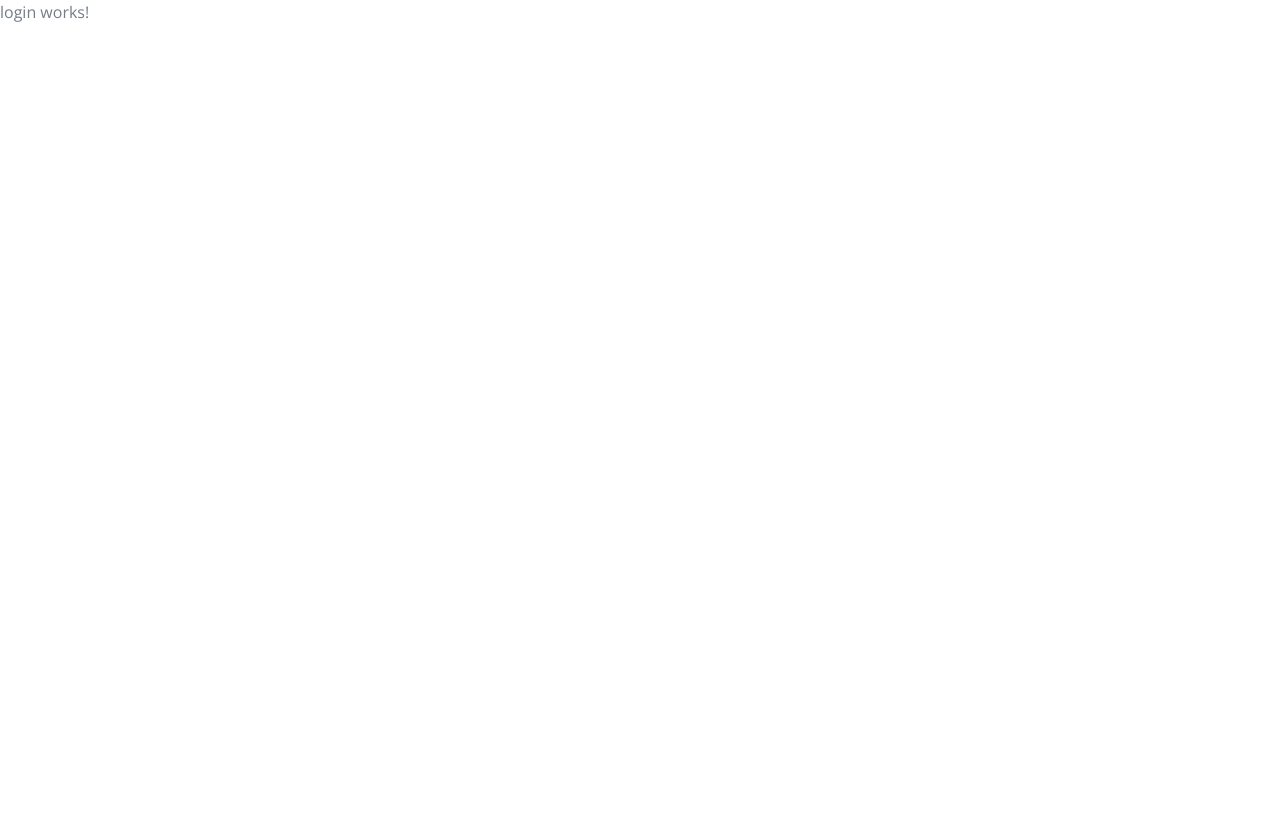
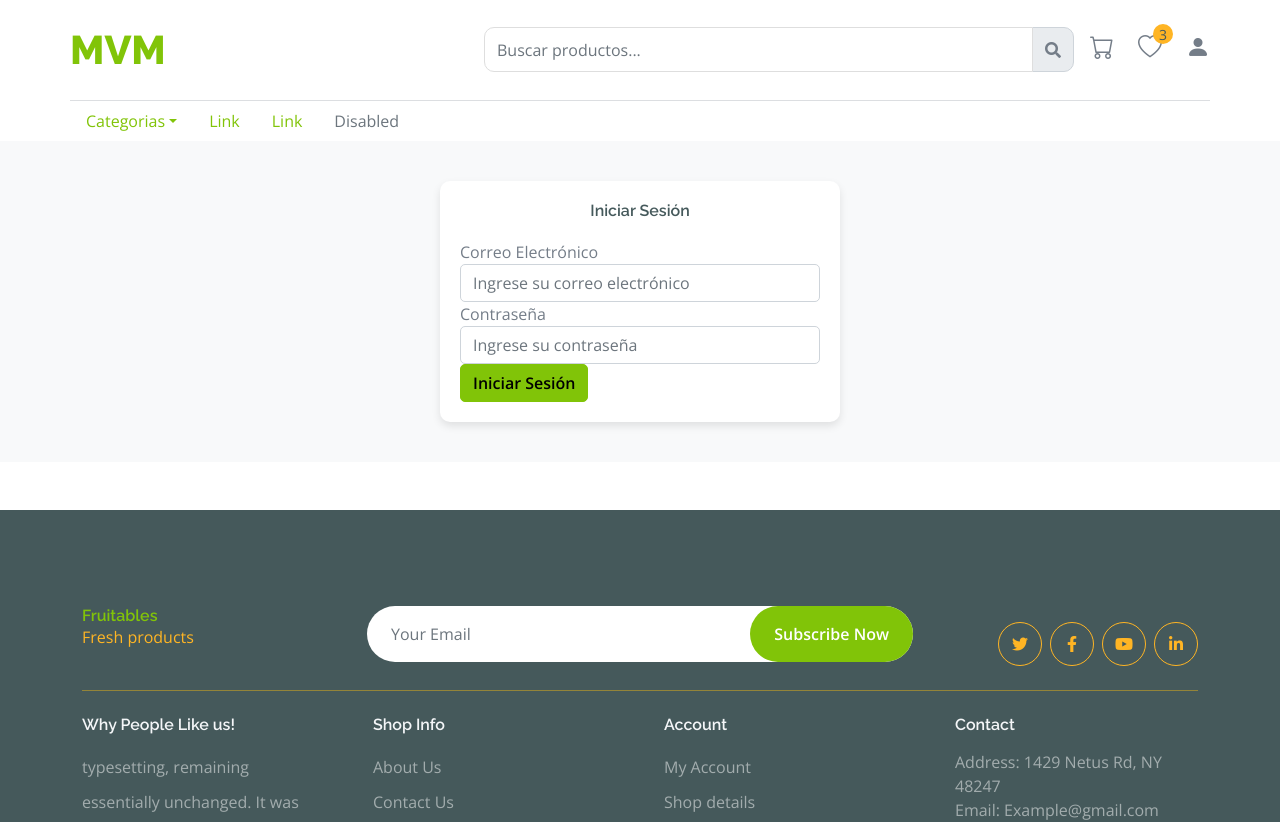
Before and after one commit to LlanesCarlos/mvm_public, an Angular app: page /login in a window 1280 px wide. Shown: the top 822 px of the page. Before the commit the page ends 800 px from the top, so only its background shows below. Built offline with nearby package versions, Linux system fonts and the light colour scheme.

Commit message:
primeros ajustes en el html para el login

```diff
--- a/src/app/components/header/header.component.css
+++ b/src/app/components/header/header.component.css
@@ -55,3 +55,7 @@
 .dropdown:hover .dropdown-menu {
   display: block;
 }
+
+.header{
+  position:sticky;
+}
--- a/src/app/components/header/header.component.html
+++ b/src/app/components/header/header.component.html
@@ -1,5 +1,5 @@
 <!-- Navbar start -->
-<div class="container-fluid fixed-top">
+<div class="container-fluid fixed-top header">
     <div class="container px-0">
         <nav class="navbar navbar-light bg-white navbar-expand-xl">
             <a href="index.html" class="navbar-brand"><h1 class="text-primary display-6">MVM</h1></a>
--- a/src/app/pages/login/login.component.css
+++ b/src/app/pages/login/login.component.css
@@ -0,0 +1,31 @@
+
+.main-container{
+  height: 100%;
+  margin: 0;
+  display: flex;
+  align-items: center;
+  justify-content: center;
+  background-color: #f8f9fa;
+  padding: 2.5em;
+}
+
+.login-container {
+  width: 100%;
+  max-width: 400px;
+  padding: 20px;
+  background-color: white;
+  border-radius: 10px;
+  box-shadow: 0 4px 8px rgba(0, 0, 0, 0.1);
+}
+
+.login-container h2 {
+  margin-bottom: 20px;
+}
+
+.form-control {
+  border-radius: 5px;
+}
+
+.btn-primary {
+  border-radius: 5px;
+}
--- a/src/app/pages/login/login.component.html
+++ b/src/app/pages/login/login.component.html
@@ -1 +1,20 @@
-<p>login works!</p>
+<app-header></app-header>
+
+<div class="main-container">
+    <div class="login-container">
+        <h2 class="text-center">Iniciar Sesión</h2>
+        <form>
+          <div class="form-group">
+            <label for="email">Correo Electrónico</label>
+            <input type="email" class="form-control" id="email" placeholder="Ingrese su correo electrónico" required>
+          </div>
+          <div class="form-group">
+            <label for="password">Contraseña</label>
+            <input type="password" class="form-control" id="password" placeholder="Ingrese su contraseña" required>
+          </div>
+          <button type="submit" class="btn btn-primary btn-block">Iniciar Sesión</button>
+        </form>
+    </div>
+</div>
+
+<app-footer></app-footer>
```
